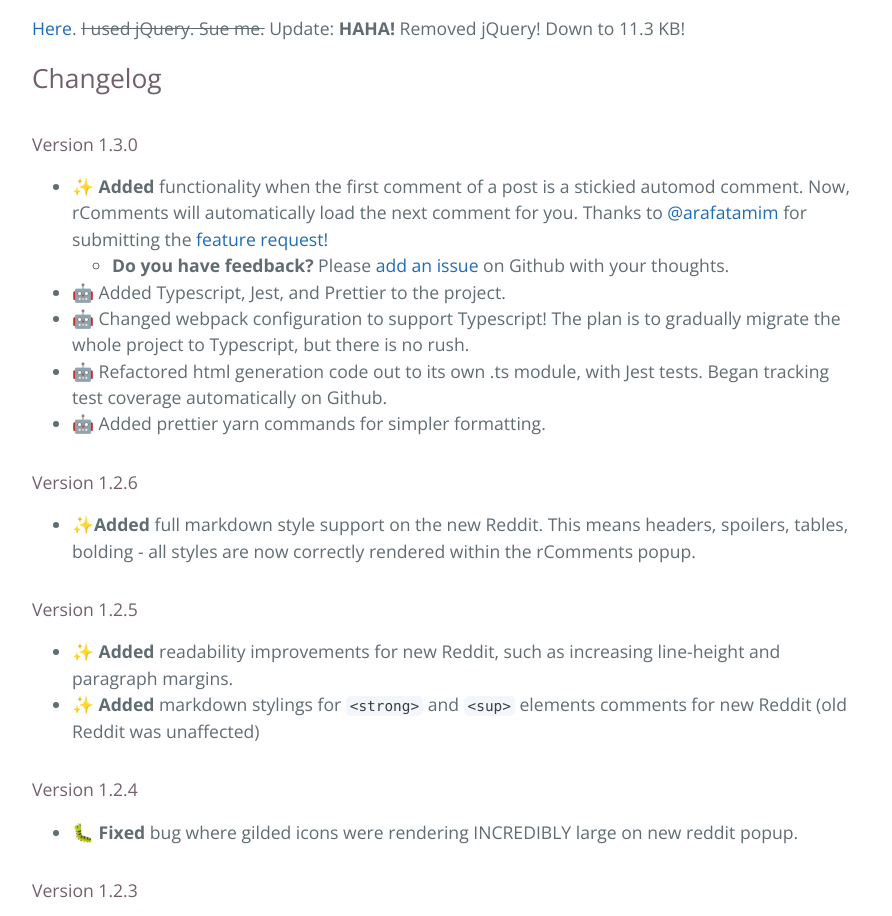
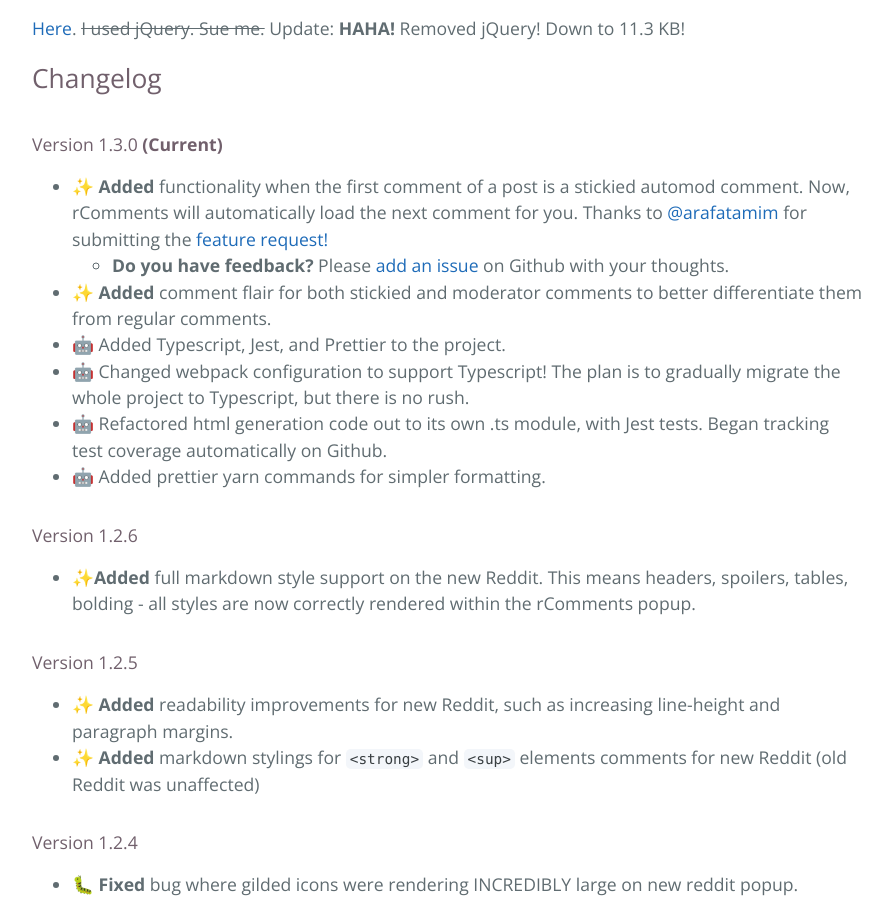
Before and after one commit to iampueroo/rComments, a plain HTML site: page index.html in a window 1280 px wide. Shown: the part 1248-2164 px from the top of the page, without its empty margins (192-1084 px from the left). Drawn offline with nearby package versions, Linux system fonts and the light colour scheme.

Commit message:
[changelog] Include stickied and mod flair in the v1.3.0 log

```diff
--- a/index.html
+++ b/index.html
@@ -62,13 +62,16 @@
         </p>
         <section class="changelog">
             <h2 id="changelog">Changelog</h2>
-            <h4 id="v1.3.0">Version 1.3.0</h4>
+            <h4 id="v1.3.0">Version 1.3.0 <strong>(Current)</strong></h4>
             <ul>
                 <li id="automod-comment-feature">
                     ✨ <strong>Added</strong> functionality when the first comment of a post is a stickied automod comment. Now, rComments will automatically load the next comment for you. Thanks to <a href="https://github.com/arafatamim">@arafatamim</a> for submitting the <a href="https://github.com/iampueroo/rComments/issues/20">feature request!</a>
                     <ul>
                         <li><strong>Do you have feedback?</strong> Please <a href="https://github.com/iampueroo/rComments/issues">add an issue</a> on Github with your thoughts.</li>
                     </ul>
+                </li>
+                <li>
+                    ✨ <strong>Added</strong> comment flair for both stickied and moderator comments to better differentiate them from regular comments.
                 </li>
                 <li>
                     🤖 Added Typescript, Jest, and Prettier to the project.
```
